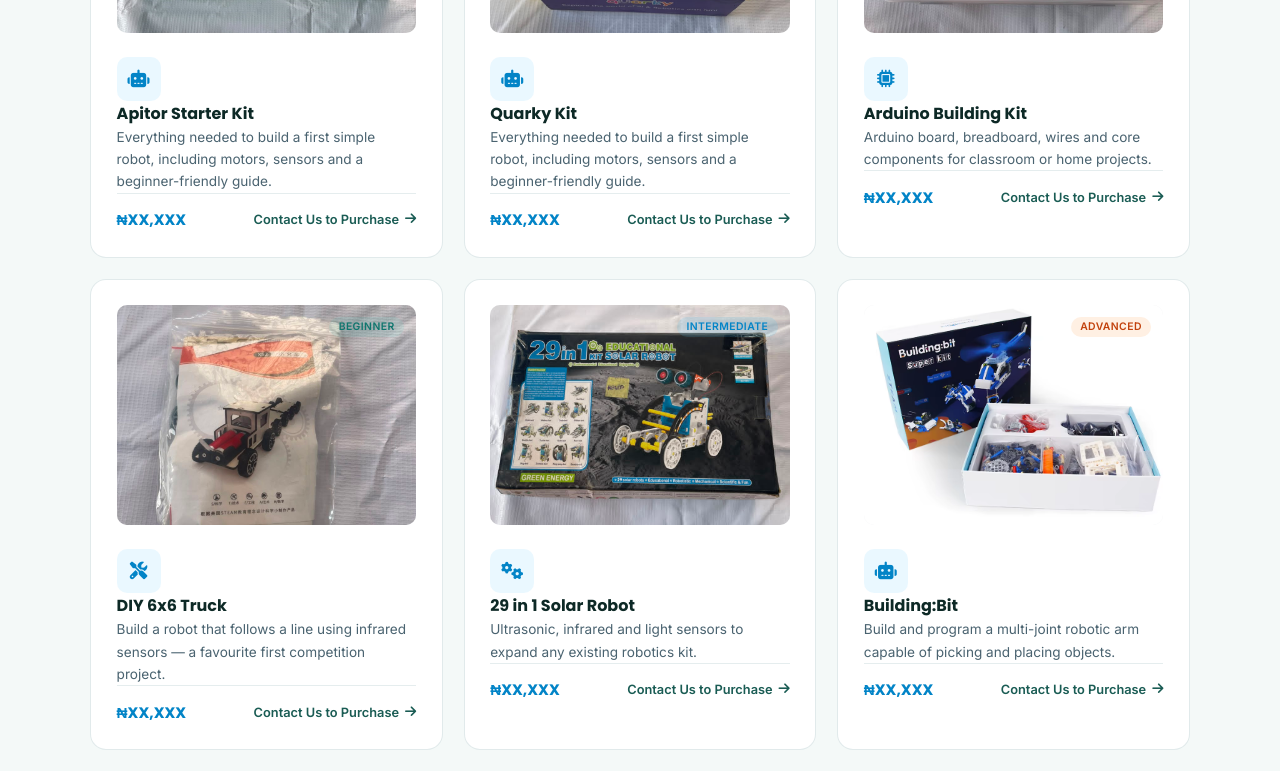
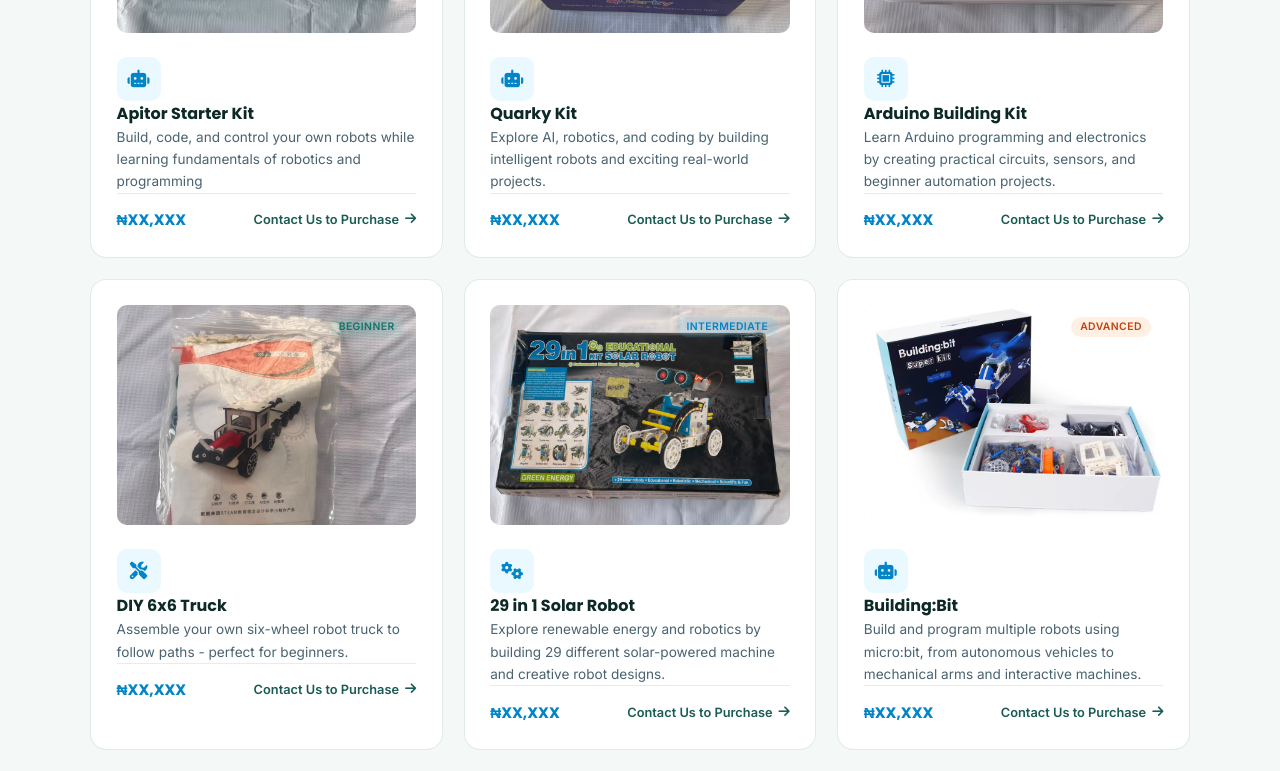
Before and after one commit to Adeife004/bbright-tech-hub, a React (Vite) app: page /stem-shop in a window 1280 px wide. Shown: the part 760-1531 px from the top of the page. Built offline with nearby package versions, Linux system fonts and the light colour scheme.

Commit message:
changes/edited stem-shop

```diff
--- a/src/pages/StemShop.jsx
+++ b/src/pages/StemShop.jsx
@@ -39,7 +39,7 @@ const PRODUCTS = [
     image: Image1,
     title: "Apitor Starter Kit",
     level: "Beginner",
-    desc: "Everything needed to build a first simple robot, including motors, sensors and a beginner-friendly guide.",
+    desc: "Build, code, and control your own robots while learning fundamentals of robotics and programming",
     price: "₦XX,XXX",
   },
     {
@@ -47,7 +47,7 @@ const PRODUCTS = [
     image: Image7,
     title: "Quarky Kit",
     level: "Beginner",
-    desc: "Everything needed to build a first simple robot, including motors, sensors and a beginner-friendly guide.",
+    desc: "Explore AI, robotics, and coding by building intelligent robots and exciting real-world projects.",
     price: "₦XX,XXX",
   },
   {
@@ -55,7 +55,7 @@ const PRODUCTS = [
     image: Image2,
     title: "Arduino Building Kit",
     level: "Intermediate",
-    desc: "Arduino board, breadboard, wires and core components for classroom or home projects.",
+    desc: "Learn Arduino programming and electronics by creating practical circuits, sensors, and beginner automation projects.",
     price: "₦XX,XXX",
   },
   {
@@ -63,7 +63,7 @@ const PRODUCTS = [
     image: Image3,
     title: "DIY 6x6 Truck",
     level: "Beginner",
-    desc: "Build a robot that follows a line using infrared sensors — a favourite first competition project.",
+    desc: "Assemble your own six-wheel robot truck to follow paths - perfect for beginners.",
     price: "₦XX,XXX",
   },
   {
@@ -71,7 +71,7 @@ const PRODUCTS = [
     image: Image4,
     title: "29 in 1 Solar Robot",
     level: "Intermediate",
-    desc: "Ultrasonic, infrared and light sensors to expand any existing robotics kit.",
+    desc: "Explore renewable energy and robotics by building 29 different solar-powered machine and creative robot designs.",
     price: "₦XX,XXX",
   },
   {
@@ -79,7 +79,7 @@ const PRODUCTS = [
     image: Image5,
     title: "Building:Bit",
     level: "Advanced",
-    desc: "Build and program a multi-joint robotic arm capable of picking and placing objects.",
+    desc: "Build and program multiple robots using micro:bit, from autonomous vehicles to mechanical arms and interactive machines.",
     price: "₦XX,XXX",
   },
   {
@@ -87,7 +87,7 @@ const PRODUCTS = [
     image: Image6,
     title: "Lego Mindstorm",
     level: "Advanced",
-    desc: "A complete kit with everything needed to build and compete in robotics challenges.",
+    desc: "Take robotics to the next level by designing, building and programming intelligent robots with motors, sensors and advanced control systems.",
     price: "₦XX,XXX",
   },
 ];
```
Also changed, not shown: src/assets/maze-whiteboard.jpg (renamed from src/assets/whiteboard.jpg).
